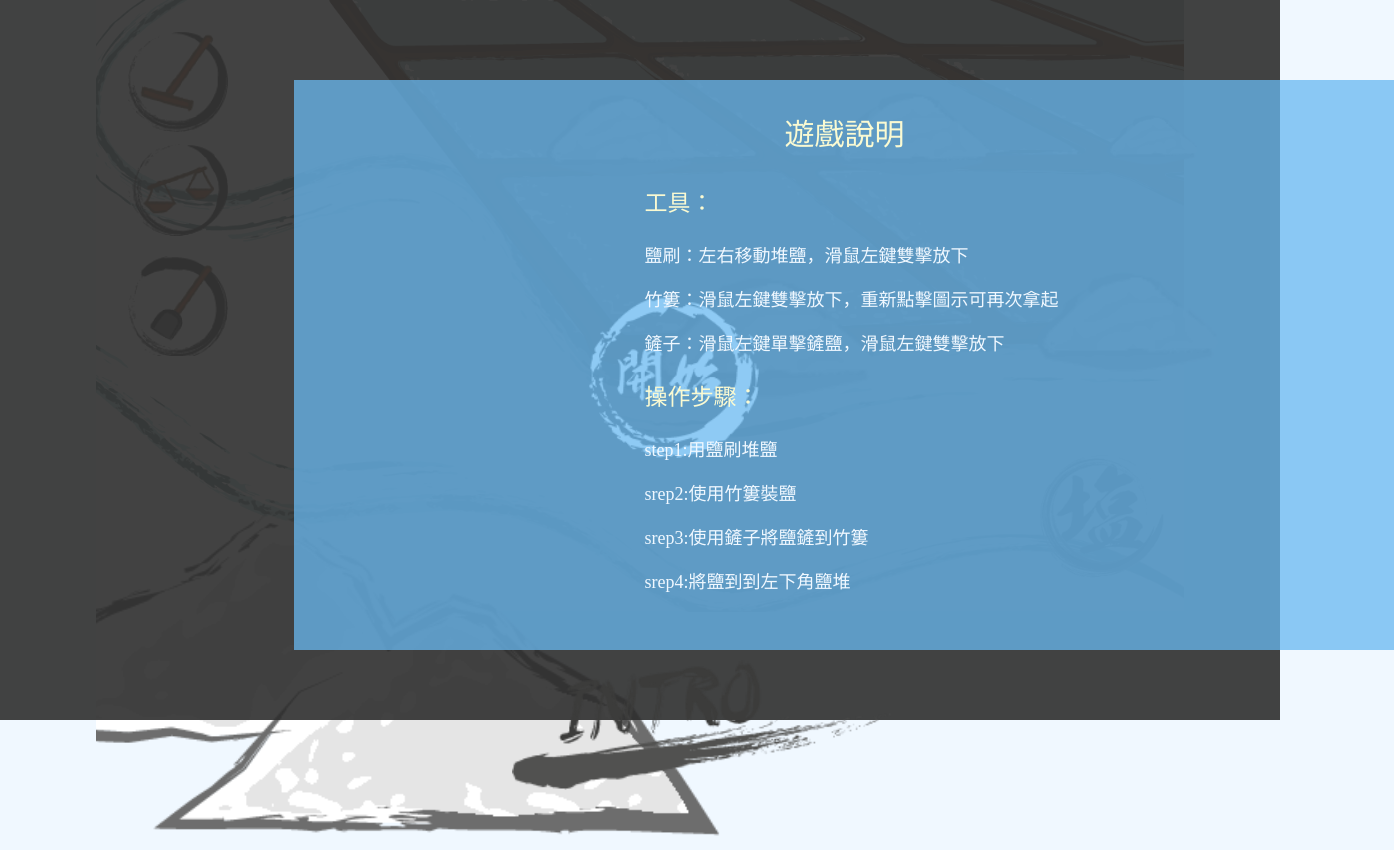
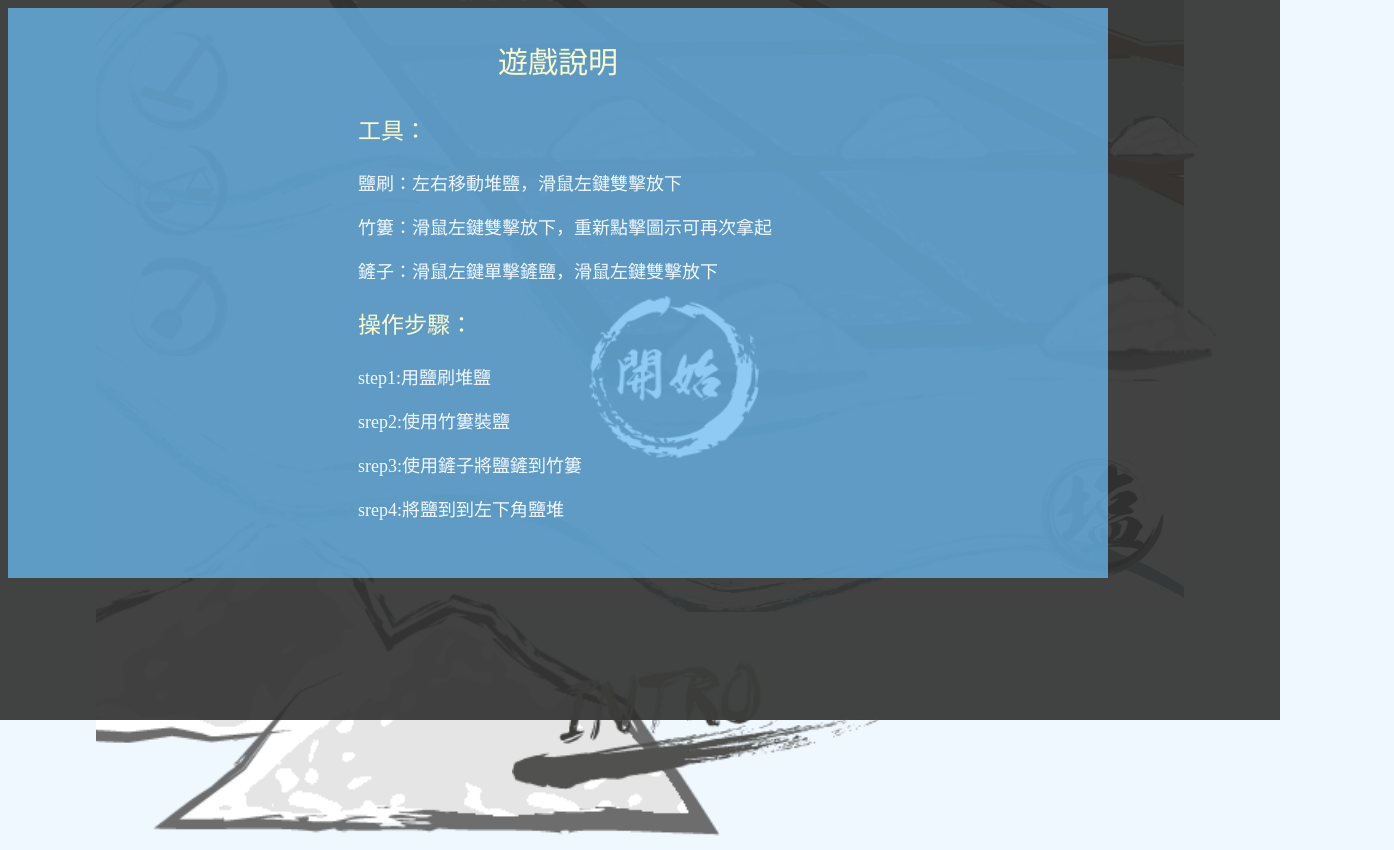
Before and after one commit to ChienChia00/uidd2018, a plain HTML site: page dynamic_interface/index.html in a window 1280 px wide. Both pictures are taken after a click on the element 702 px from the left and 719 px from the top of the page. Shown: the whole page, 1394 px wide, since content can reach past the window. Drawn offline with nearby package versions, Linux system fonts and the light colour scheme.

Commit message:
dynamic interface version 6

```diff
--- a/dynamic_interface/index.css
+++ b/dynamic_interface/index.css
@@ -58,10 +58,11 @@ body {
     background-color: rgba(104, 185, 240,0.75);
     background-size:100%;
     padding: 0px 50px 20px 50px;
+    margin: 0px auto;
     width: 1000px;
     height: 550px;
-    top: 10%;
-    left: 23%;
+    /*top: 10%;
+    left: 23%;*/
 }
 #t1{
     text-align: center;
```
